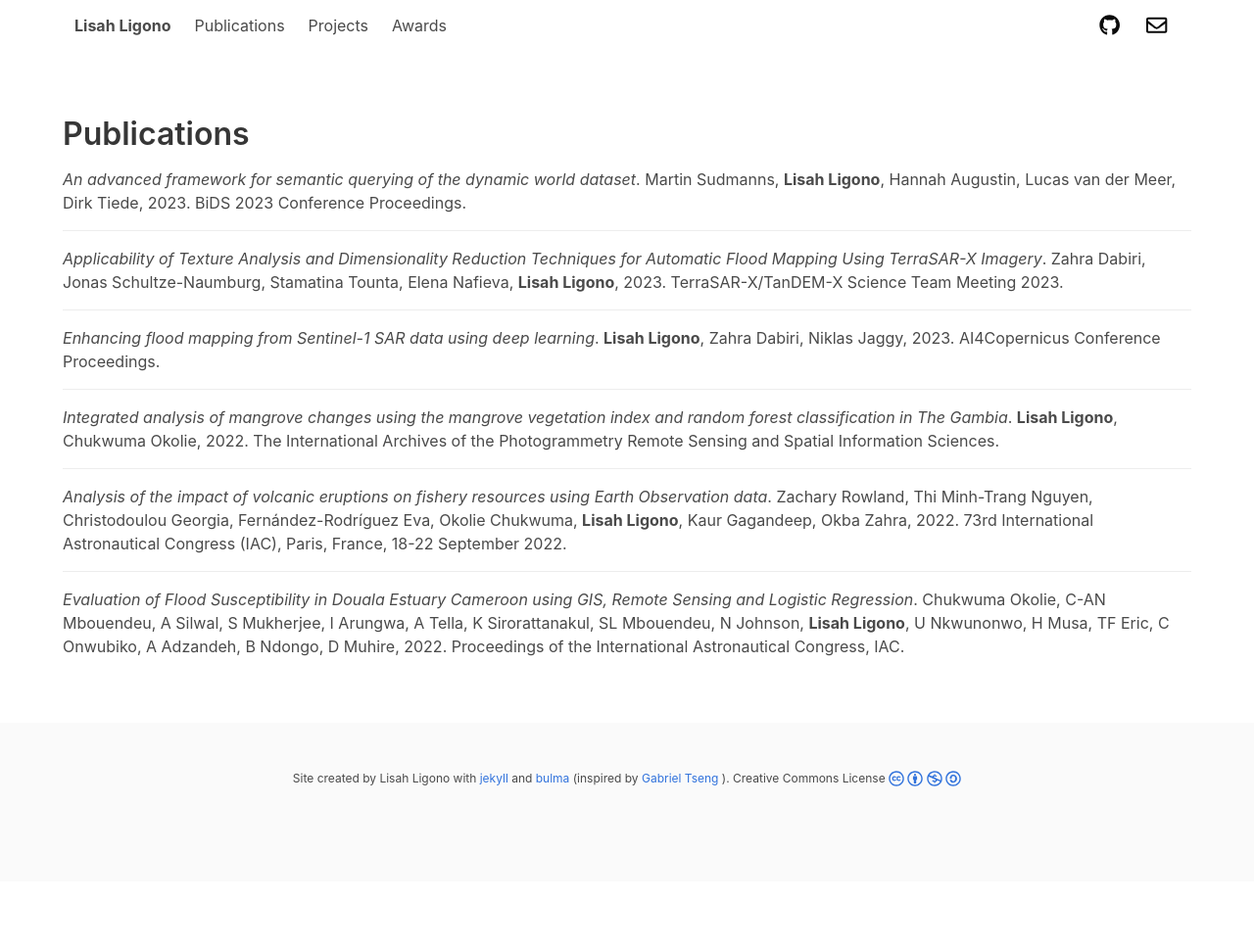
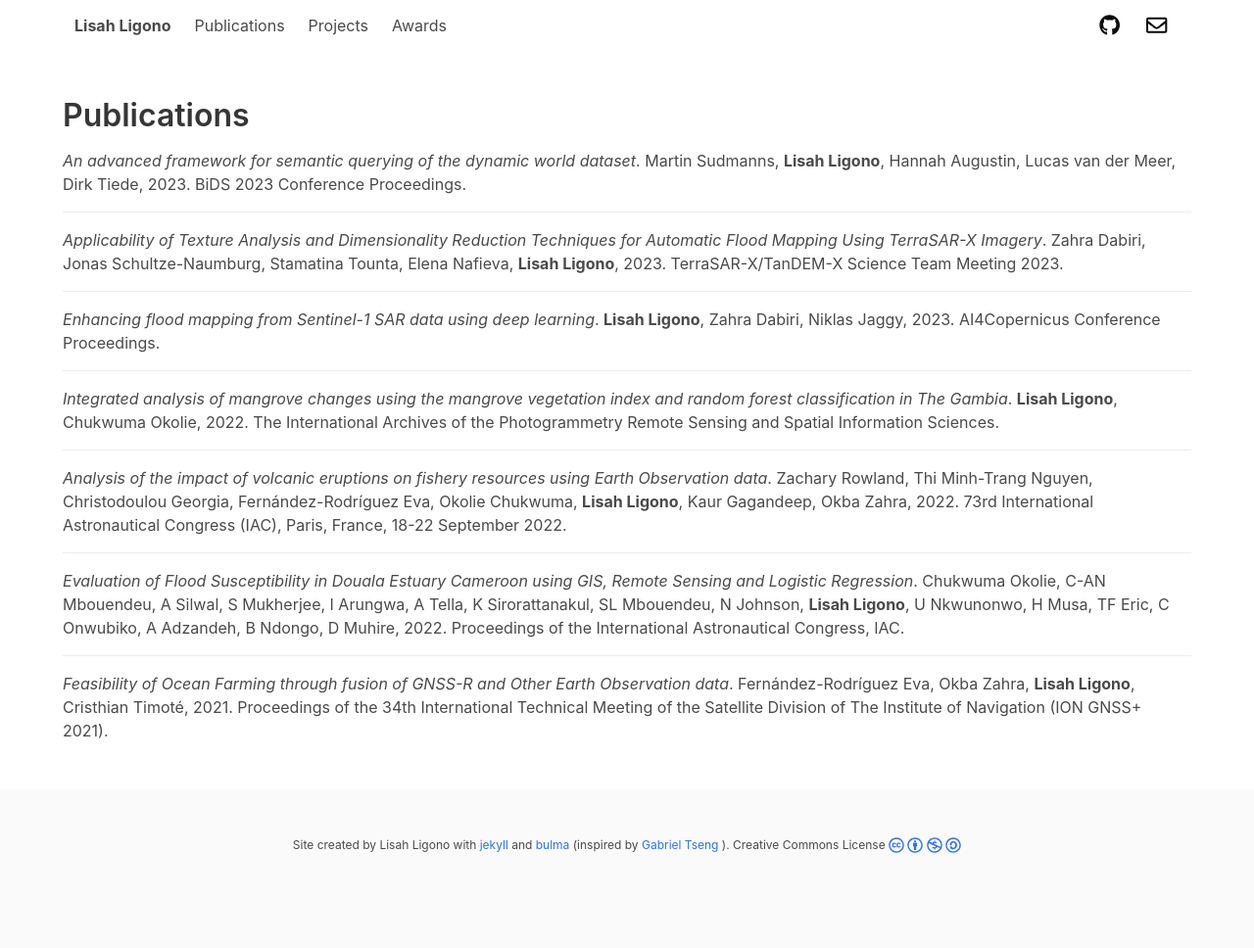
Before and after one commit to lisahligono/lisahligono.github.io, a Jekyll site: the page built from _pages/publications.html, in a window 1280 px wide. Shown: the whole page at 98% size. Built offline with Jekyll 4.4.1, drawn with Linux system fonts in a browser that asks for light colours; nearby versions of some CDN libraries; a style sheet for code colours, icons or effects is not loaded; before the commit the page ends 900 px from its top, so only the background shows below that.

Commit message:
Update publications.yml

```diff
--- a/_data/publications.yml
+++ b/_data/publications.yml
@@ -62,3 +62,11 @@
     - D Muhire
   year: 2022
   journal: Proceedings of the International Astronautical Congress, IAC
+- title: "Feasibility of Ocean Farming through fusion of GNSS-R and Other Earth Observation data"
+  authors:
+    - Fernández-Rodríguez Eva
+    - Okba Zahra
+    - Lisah Ligono
+    - Cristhian Timoté
+  year: 2021
+  journal: Proceedings of the 34th International Technical Meeting of the Satellite Division of The Institute of Navigation (ION GNSS+ 2021)
```
